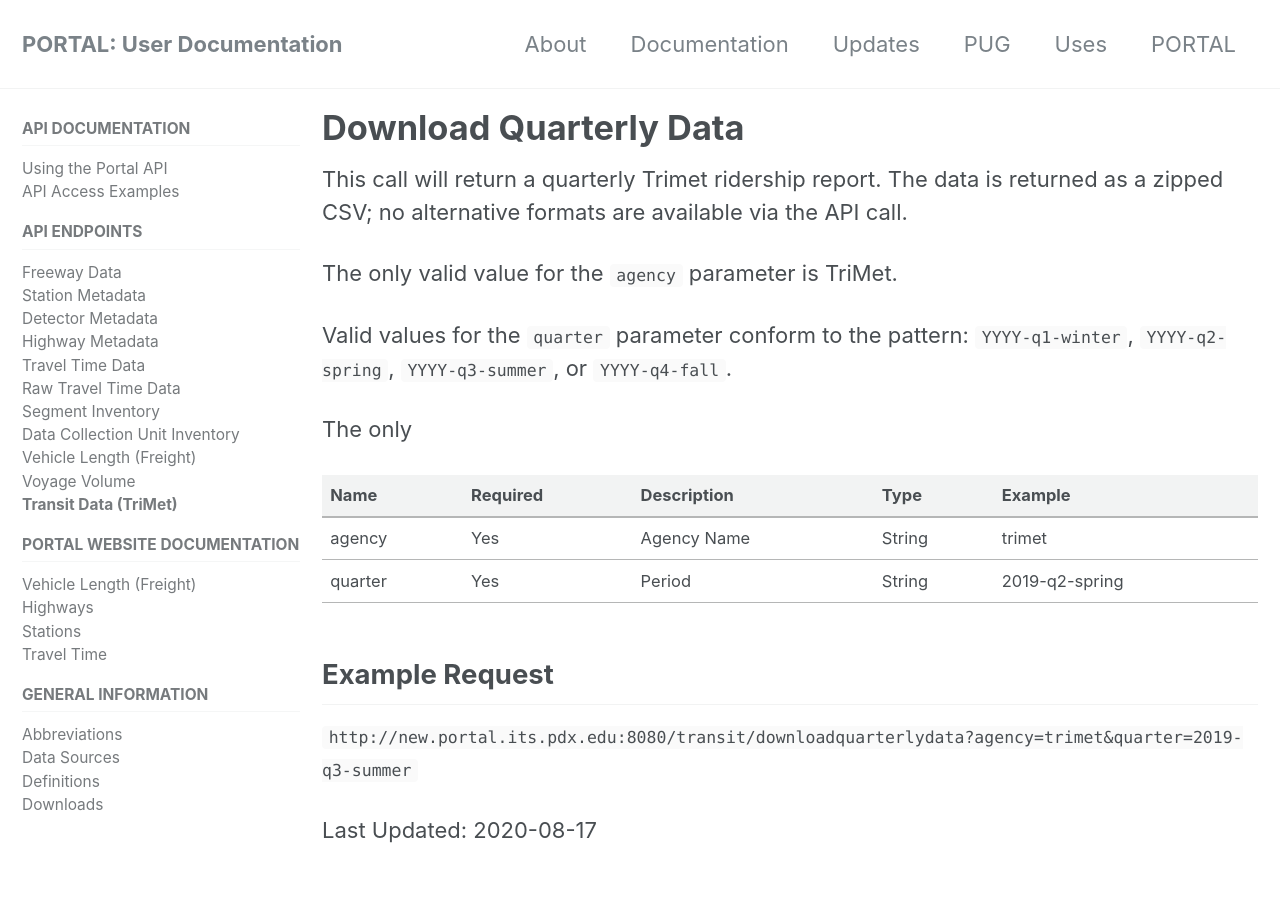
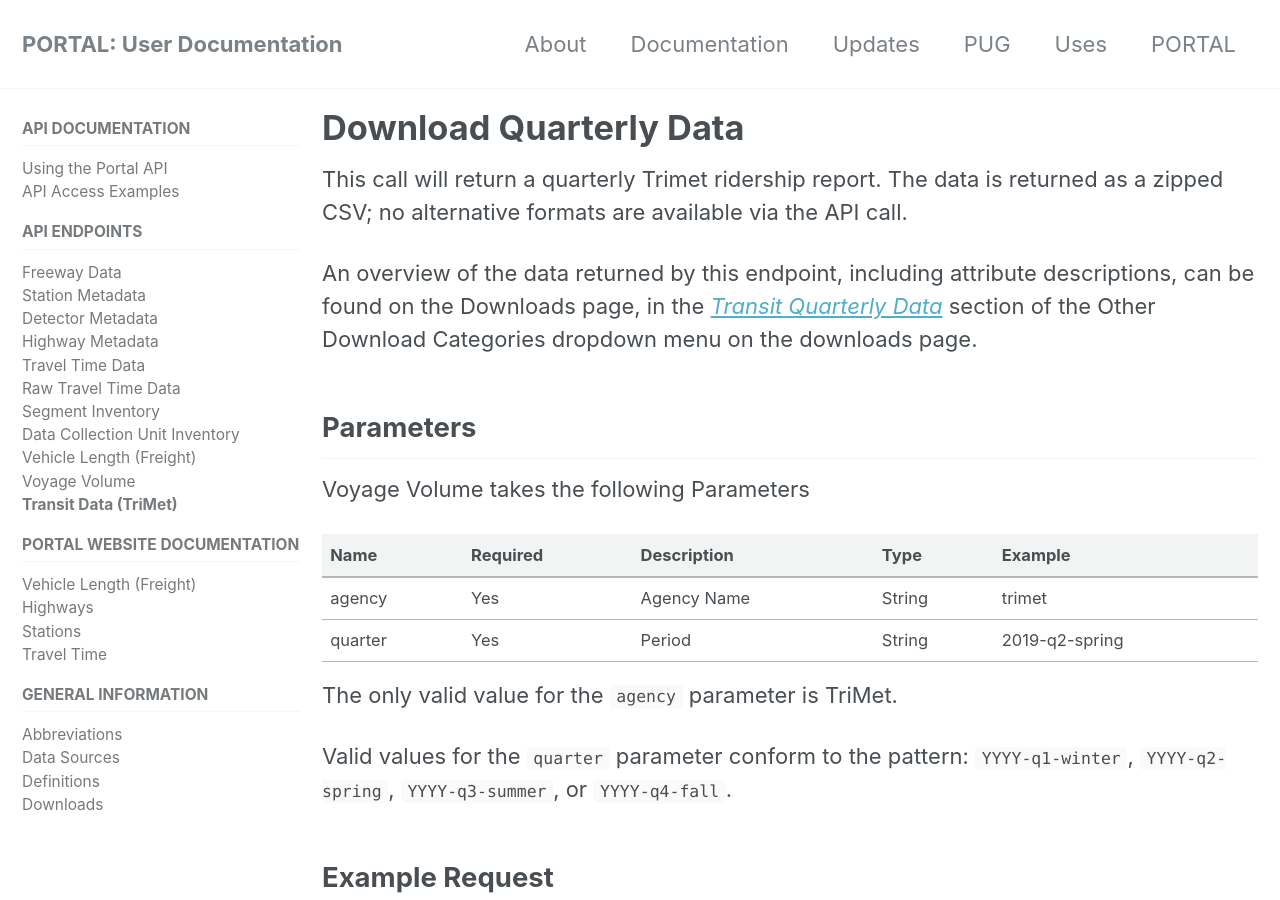
Before and after one commit to adus/portal-documentation, a Jekyll site: the page built from _documents/downloadquarterlydata.md, in a window 1280 px wide and 900 px high. Built offline with Jekyll 4.4.1, drawn with Linux system fonts in a browser that asks for light colours; nearby versions of some CDN libraries; some of the changed text lies outside the part shown.

Commit message:
Update downloadquarterlydata.md
Restructured page slightly. Added note about returned data and link to downloads page.

````diff
--- a/_documents/downloadquarterlydata.md
+++ b/_documents/downloadquarterlydata.md
@@ -3,11 +3,10 @@
 ---
 This call will return a quarterly Trimet ridership report.  The data is returned as a zipped CSV; no alternative formats are available via the API call.
 
-The only valid value for the `agency` parameter is TriMet.
+An overview of the data returned by this endpoint, including attribute descriptions, can be found on the Downloads page, in the [_Transit Quarterly Data_]({{ site.url }}{{ site.baseurl }}/documents/downloads/) section of the Other Download Categories dropdown menu on the downloads page.
 
-Valid values for the `quarter` parameter conform to the pattern: `YYYY-q1-winter`, `YYYY-q2-spring`, `YYYY-q3-summer`, or `YYYY-q4-fall`.
-
-The only
+## Parameters
+Voyage Volume takes the following Parameters
 
 | Name         | Required  | Description | Type   | Example        |
 | ------------ | --------- | ----------- | ------ | -------------- |
@@ -15,7 +14,11 @@
 | quarter      | Yes       | Period      | String | 2019-q2-spring |
 
 
+The only valid value for the `agency` parameter is TriMet.
+
+Valid values for the `quarter` parameter conform to the pattern: `YYYY-q1-winter`, `YYYY-q2-spring`, `YYYY-q3-summer`, or `YYYY-q4-fall`.
+
 ## Example Request
 ```http://new.portal.its.pdx.edu:8080/transit/downloadquarterlydata?agency=trimet&quarter=2019-q3-summer```
 
-Last Updated: 2020-08-17
+Last Updated: 2020-09-02
````
